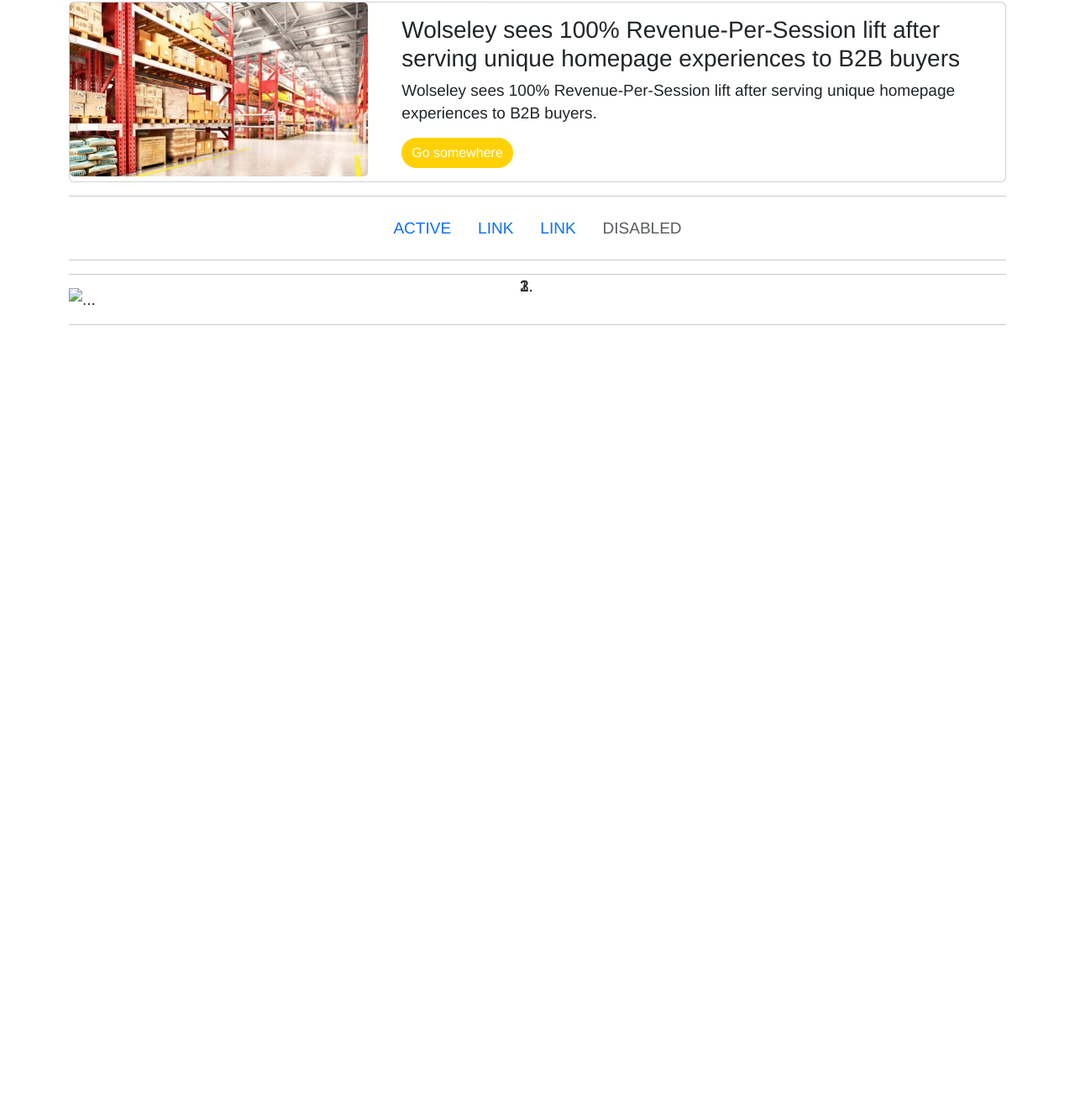
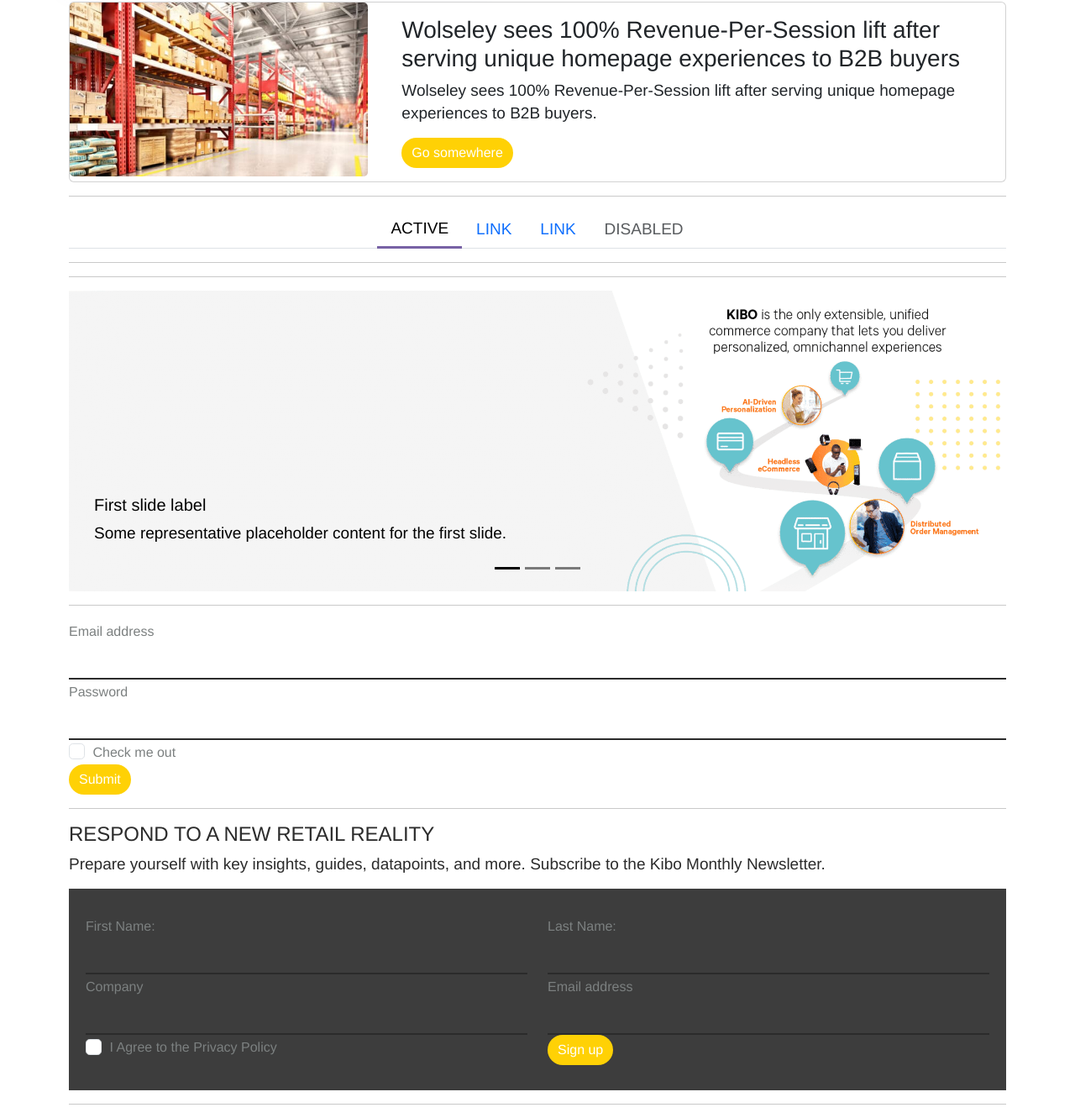
Before and after one commit to selvaatm10/ripo, a plain HTML site: page index.html in a window 1280 px wide. Shown: the part 2192-3523 px from the top of the page at 84% size. Before the commit the page ends 2595 px from the top, so only its background shows below. Drawn offline with nearby package versions, Linux system fonts and the light colour scheme; files that its build step writes are made by us from their sources.

Commit message:
footer edit

```diff
--- a/assets/scss/app.scss
+++ b/assets/scss/app.scss
@@ -332,15 +332,61 @@
 
 // <!-- Nav Section Starts -->
 
-.nav{
-  text-transform: uppercase;
+.nav-tabs-1{
   .nav-item{
-    .nan-link{
+    .nav-link{
+      text-transform: uppercase;
       &.active{
+        border: none;
         border-bottom: solid 3px #7862a5;
+
       }
     }
   }
 }
 
 // <!-- Nav Section Ends -->
+
+// <!-- Carousel-1 Section Starts -->
+
+.carousel-1{
+  .carousel-caption{
+    text-align: left;
+    left: 30px;
+  }
+}
+
+// <!-- Carousel-1 Section Ends -->
+
+
+// <!-- form-style-1 Section Starts -->
+
+.form-style-1{
+  .form-label, .form-check-label{
+    color: #7c8080;
+    font-weight: 400;
+    font-size: 16px;
+    line-height: 23px;
+  }
+  .form-control{
+    border: none;
+    border-bottom: solid 2px #2b2b2b;
+    border-radius: 0;
+    background: none;
+    &:focus{
+      border-bottom: solid 2px #ffd105;
+      box-shadow: none;
+    }
+  }
+}
+
+// <!-- form-style-1 Section Ends -->
+
+// <!-- Footer-top Form-1 Section Starts -->
+
+.form-wrapper-1{
+  background-color: #3d3d3d;
+  padding: 30px 20px;
+}
+
+// <!-- Footer-top Form-1 Section Ends -->
--- a/index.html
+++ b/index.html
@@ -152,7 +152,7 @@
 
     <!-- Nav Section Starts -->
 
-    <ul class="nav justify-content-center nav-tabs-1">
+    <ul class="nav nav-tabs justify-content-center nav-tabs-1">
       <li class="nav-item">
         <a class="nav-link active" href="#">Active</a>
       </li>
@@ -163,7 +163,7 @@
         <a class="nav-link" href="#">Link</a>
       </li>
       <li class="nav-item">
-        <a class="nav-link disabled" href="#" tabindex="-1" aria-disabled="true">Disabled</a>
+        <a class="nav-link disabled" href="#">Disabled</a>
       </li>
     </ul>
 
@@ -175,46 +175,113 @@
 
     <!-- Nav Section Starts -->
 
-    <div id="carouselExampleCaptions" class="carousel slide" data-ride="carousel">
-      <ol class="carousel-indicators">
-        <li data-target="#carouselExampleCaptions" data-slide-to="0" class="active"></li>
-        <li data-target="#carouselExampleCaptions" data-slide-to="1"></li>
-        <li data-target="#carouselExampleCaptions" data-slide-to="2"></li>
-      </ol>
+    <div id="carouselExampleCaptions" class="carousel carousel-1 carousel-dark slide" data-bs-ride="carousel">
+      <div class="carousel-indicators">
+        <button type="button" data-bs-target="#carouselExampleCaptions" data-bs-slide-to="0" class="active" aria-current="true" aria-label="Slide 1"></button>
+        <button type="button" data-bs-target="#carouselExampleCaptions" data-bs-slide-to="1" aria-label="Slide 2"></button>
+        <button type="button" data-bs-target="#carouselExampleCaptions" data-bs-slide-to="2" aria-label="Slide 3"></button>
+      </div>
       <div class="carousel-inner">
         <div class="carousel-item active">
-          <img src="..." class="d-block w-100" alt="...">
+          <img src="assets/images/banner-1.png" class="d-block w-100" alt="...">
           <div class="carousel-caption d-none d-md-block">
             <h5>First slide label</h5>
-            <p>Nulla vitae elit libero, a pharetra augue mollis interdum.</p>
+            <p>Some representative placeholder content for the first slide.</p>
+          </div>
+        </div>
+        <!-- <div class="carousel-item">
+          <img src="assets/images/banner-1.png" class="d-block w-100" alt="...">
+          <div class="carousel-caption d-none d-md-block">
+            <h5>Second slide label</h5>
+            <p>Some representative placeholder content for the second slide.</p>
           </div>
         </div>
         <div class="carousel-item">
-          <img src="..." class="d-block w-100" alt="...">
-          <div class="carousel-caption d-none d-md-block">
-            <h5>Second slide label</h5>
-            <p>Lorem ipsum dolor sit amet, consectetur adipiscing elit.</p>
-          </div>
-        </div>
-        <div class="carousel-item">
-          <img src="..." class="d-block w-100" alt="...">
+          <img src="assets/images/banner-1.png" class="d-block w-100" alt="...">
           <div class="carousel-caption d-none d-md-block">
             <h5>Third slide label</h5>
-            <p>Praesent commodo cursus magna, vel scelerisque nisl consectetur.</p>
+            <p>Some representative placeholder content for the third slide.</p>
+          </div>
+        </div> -->
+      </div>
+    </div>
+
+    <!-- Nav Section Ends -->
+
+    <hr>
+
+
+    <!-- Form-1 Section Starts -->
+
+    <form class="form-style-1">
+      <div>
+        <label for="exampleInputEmail1" class="form-label">Email address</label>
+        <input type="email" class="form-control" id="exampleInputEmail1">
+      </div>
+      <div>
+        <label for="exampleInputPassword1" class="form-label">Password</label>
+        <input type="password" class="form-control" id="exampleInputPassword1">
+      </div>
+      <div class="form-check">
+        <input type="checkbox" class="form-check-input" id="exampleCheck1">
+        <label class="form-check-label" for="exampleCheck1">Check me out</label>
+      </div>
+      <button type="submit" class="btn btn-primary">Submit</button>
+    </form>
+
+    <!-- Form-1 Section Ends -->
+
+    <hr>
+
+    <!-- Footer-top Form-1 Section Starts -->
+
+    <div class="footer-top">
+      <h4>RESPOND TO A NEW RETAIL REALITY</h4>
+      <p>Prepare yourself with key insights, guides, datapoints, and more. Subscribe to the Kibo Monthly Newsletter.</p>
+      <div class="form-wrapper-1">
+        <div class="form-style-1">
+          <div class="row">
+            <div class="col-6">
+              <div>
+                <label for="exampleInputEmail1" class="form-label">First Name:</label>
+                <input type="text" class="form-control" id="exampleInputEmail1">
+              </div>
+            </div>
+            <div class="col-6">
+              <div>
+                <label for="exampleInputEmail1" class="form-label">Last Name:</label>
+              <input type="text" class="form-control" id="exampleInputEmail1">
+              </div>
+            </div>
+            <div class="col-6">
+              <div>
+                <label for="exampleInputEmail1" class="form-label">Company</label>
+              <input type="text" class="form-control" id="exampleInputEmail1">
+              </div>
+            </div>
+            <div class="col-6">
+              <div>
+                <label for="exampleInputEmail1" class="form-label">Email address</label>
+                <input type="text" class="form-control" id="exampleInputEmail1">
+              </div>
+            </div>
+            <div class="col-6">
+              <div class="form-check">
+                <input type="checkbox" class="form-check-input" id="exampleCheck1">
+                <label class="form-check-label" for="exampleCheck1">I Agree to the Privacy Policy</label>
+              </div>
+            </div>
+            <div class="col-6">
+             <div>
+                <button type="submit" class="btn btn-primary">Sign up</button>
+             </div>
+            </div>
           </div>
         </div>
       </div>
-      <a class="carousel-control-prev" href="#carouselExampleCaptions" role="button" data-slide="prev">
-        <span class="carousel-control-prev-icon" aria-hidden="true"></span>
-        <span class="sr-only">Previous</span>
-      </a>
-      <a class="carousel-control-next" href="#carouselExampleCaptions" role="button" data-slide="next">
-        <span class="carousel-control-next-icon" aria-hidden="true"></span>
-        <span class="sr-only">Next</span>
-      </a>
     </div>
 
-    <!-- Nav Section Ends -->
+    <!-- Footer-top Form-1 Section Ends -->
 
     <hr>
 
```
